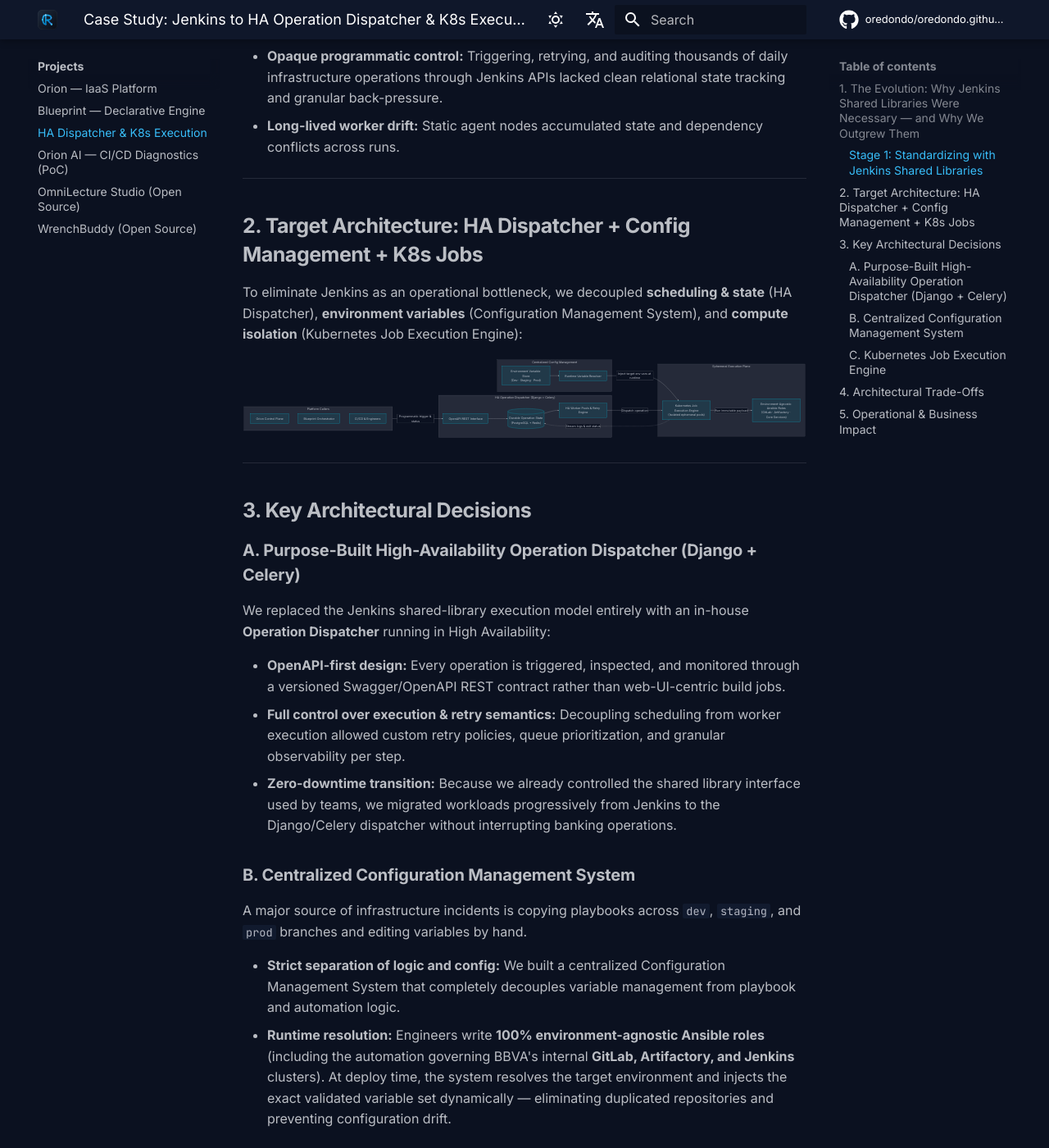
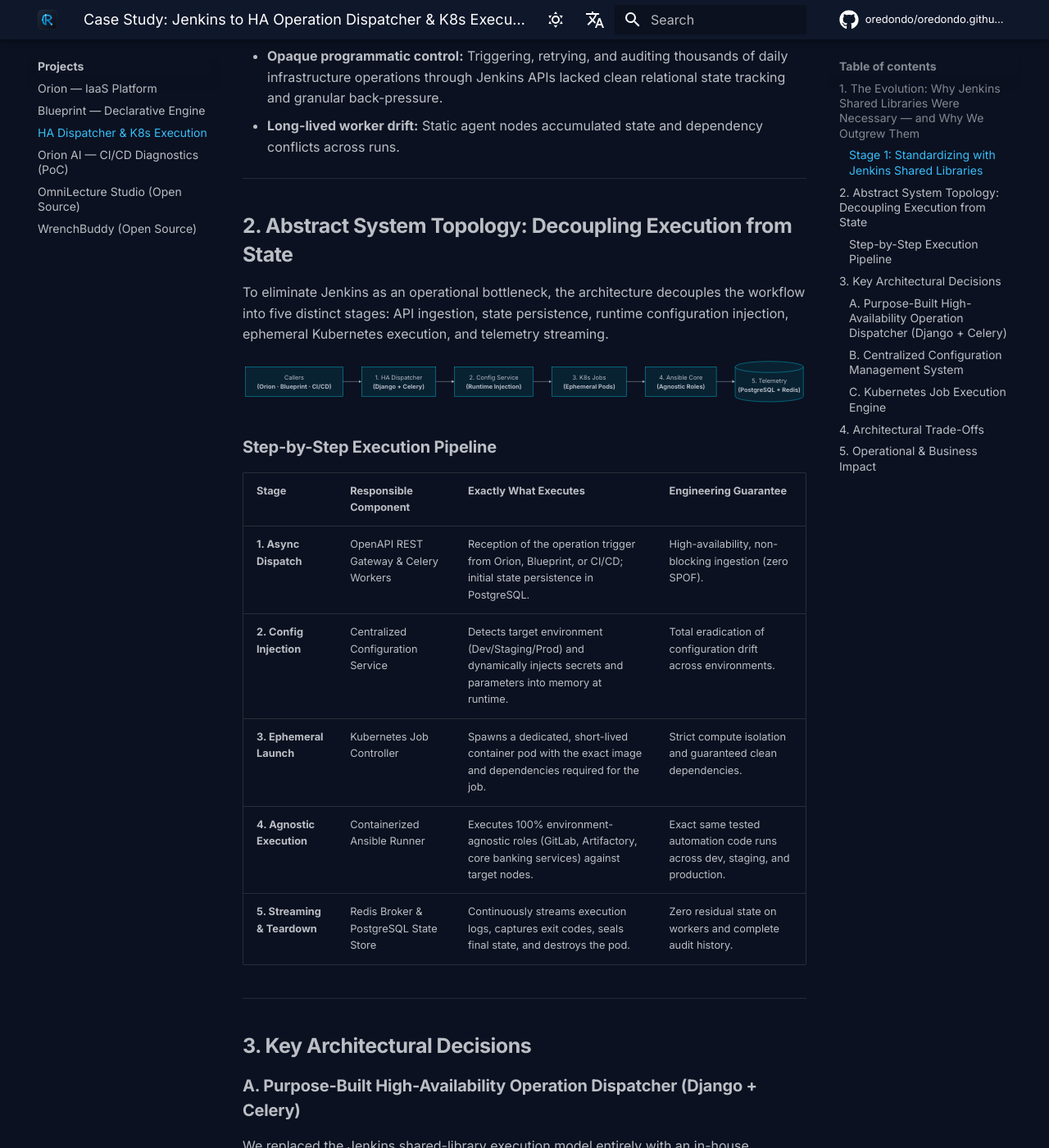
Before and after one commit to oredondo/oredondo.github.io, an MkDocs documentation site: the page built from docs/projects/dispatcher-migration.md, in a window 1280 px wide and 1400 px high, scrolled down 1173 px. Shown: the whole window at 82% size. Built offline with MkDocs 1.6.1 and Material for MkDocs 9.7.7, drawn with Linux system fonts in a browser that asks for light colours; comment, search, counter and statistics services are not loaded.

Commit message:
refactor(projects): replace all cluttered subgraphs with clean linear pipeline flowcharts and structured execution tables across all case studies

````diff
--- a/docs/projects/dispatcher-migration.md
+++ b/docs/projects/dispatcher-migration.md
@@ -32,42 +32,28 @@ However, centralizing onto a shared framework also gave us the observability to
 
 ---
 
-## 2. Target Architecture: HA Dispatcher + Config Management + K8s Jobs
+## 2. Abstract System Topology: Decoupling Execution from State
 
-To eliminate Jenkins as an operational bottleneck, we decoupled **scheduling & state** (HA Dispatcher), **environment variables** (Configuration Management System), and **compute isolation** (Kubernetes Job Execution Engine):
+To eliminate Jenkins as an operational bottleneck, the architecture decouples the workflow into five distinct stages: API ingestion, state persistence, runtime configuration injection, ephemeral Kubernetes execution, and telemetry streaming.
 
 ```mermaid
 flowchart LR
-    subgraph Callers["Platform Callers"]
-        Orion["Orion Control Plane"]
-        BP["Blueprint Orchestrator"]
-        Engineers["CI/CD & Engineers"]
-    end
+    Callers["Callers<br/><b>(Orion · Blueprint · CI/CD)</b>"] --> Disp["1. HA Dispatcher<br/><b>(Django + Celery)</b>"]
+    Disp --> Config["2. Config Service<br/><b>(Runtime Injection)</b>"]
+    Config --> K8s["3. K8s Jobs<br/><b>(Ephemeral Pods)</b>"]
+    K8s --> Playbook["4. Ansible Core<br/><b>(Agnostic Roles)</b>"]
+    Playbook --> State[("5. Telemetry<br/><b>(PostgreSQL + Redis)</b>")]
+```
 
-    subgraph Dispatcher["HA Operation Dispatcher (Django + Celery)"]
-        API["OpenAPI REST Interface"]
-        State[("Durable Operation State<br/>(PostgreSQL + Redis)")]
-        Sched["HA Worker Pools & Retry Engine"]
-        API --> State --> Sched
-    end
+### Step-by-Step Execution Pipeline
 
-    subgraph Config["Centralized Config Management"]
-        VarStore["Environment Variable Store<br/>(Dev · Staging · Prod)"]
-        Injector["Runtime Variable Resolver"]
-        VarStore --> Injector
-    end
-
-    subgraph Execution["Ephemeral Execution Plane"]
-        K8s["Kubernetes Job Execution Engine<br/>(Isolated ephemeral pods)"]
-        Ansible["Environment-Agnostic Ansible Roles<br/>(GitLab · Artifactory · Core Services)"]
-    end
-
-    Callers -->|"Programmatic trigger & status"| API
-    Sched -->|"Dispatch operation"| K8s
-    Injector -->|"Inject target env vars at runtime"| K8s
-    K8s -->|"Run immutable payload"| Ansible
-    K8s -.->|"Stream logs & exit status"| State
-```
+| Stage | Responsible Component | Exactly What Executes | Engineering Guarantee |
+| :--- | :--- | :--- | :--- |
+| **1. Async Dispatch** | OpenAPI REST Gateway & Celery Workers | Reception of the operation trigger from Orion, Blueprint, or CI/CD; initial state persistence in PostgreSQL. | High-availability, non-blocking ingestion (zero SPOF). |
+| **2. Config Injection** | Centralized Configuration Service | Detects target environment (Dev/Staging/Prod) and dynamically injects secrets and parameters into memory at runtime. | Total eradication of configuration drift across environments. |
+| **3. Ephemeral Launch** | Kubernetes Job Controller | Spawns a dedicated, short-lived container pod with the exact image and dependencies required for the job. | Strict compute isolation and guaranteed clean dependencies. |
+| **4. Agnostic Execution** | Containerized Ansible Runner | Executes 100% environment-agnostic roles (GitLab, Artifactory, core banking services) against target nodes. | Exact same tested automation code runs across dev, staging, and production. |
+| **5. Streaming & Teardown** | Redis Broker & PostgreSQL State Store | Continuously streams execution logs, captures exit codes, seals final state, and destroys the pod. | Zero residual state on workers and complete audit history. |
 
 ---
 
````
Also changed, not shown: docs/projects/blueprint.md (+21 -32 lines), docs/projects/orion-ai.md (+18 -15 lines), docs_es/projects/blueprint.md (+21 -32 lines), docs_es/projects/dispatcher-migration.md (+16 -30 lines), docs_es/projects/orion-ai.md (+19 -16 lines).
